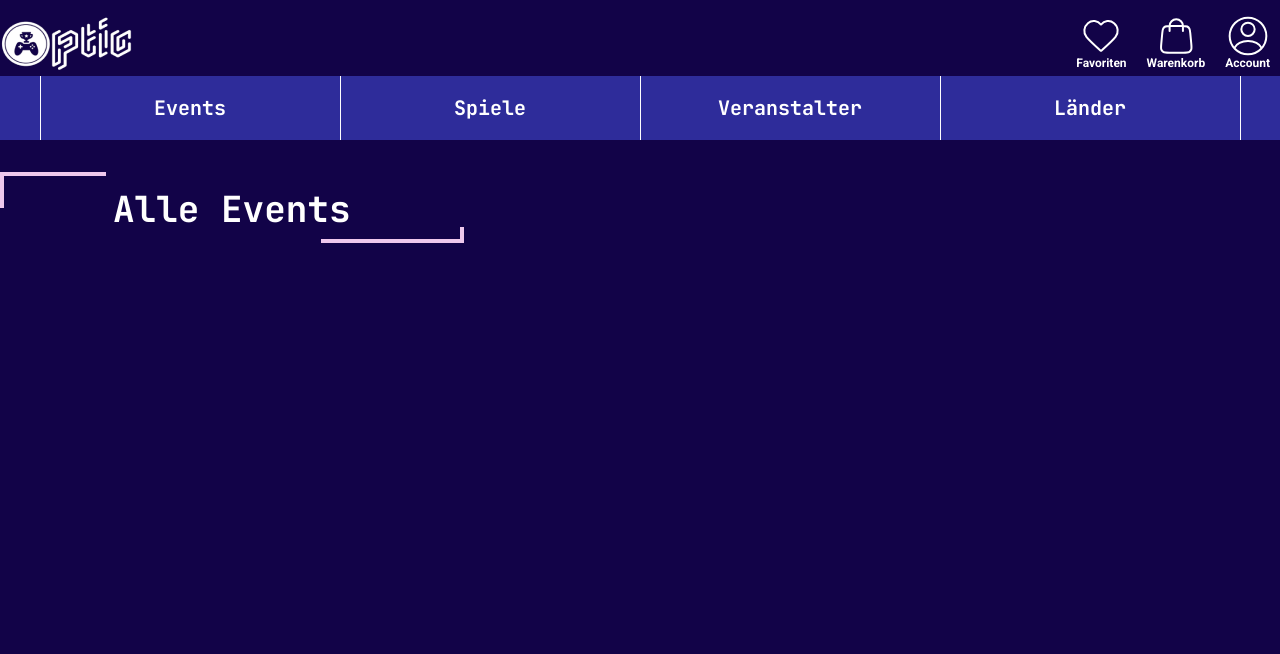
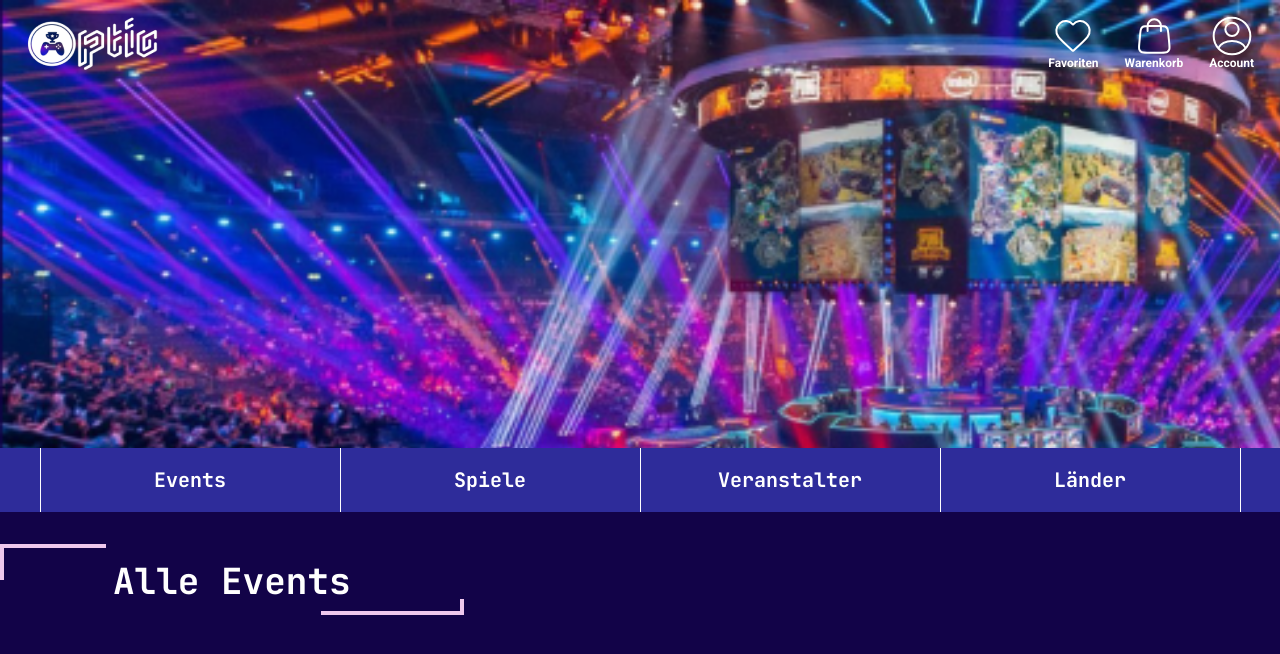
Before and after one commit to kpertek/frontend-optic, a React (Create React App) app: page / in a window 1280 px wide. Shown: the top 654 px of the page. Built offline with nearby package versions, Linux system fonts and the light colour scheme.

Commit message:
Hintergrundbild bei NavIconGroup hinzugefügt. NavIconGroup.css angepasst

```diff
--- a/src/Components/Stationary/Navigation/NavIconGroup.css
+++ b/src/Components/Stationary/Navigation/NavIconGroup.css
@@ -4,7 +4,20 @@
 .navIconGroup {
     display: flex;
     justify-content: space-between;
+    background-image: url("./assets/image esport.png");
+    background-repeat: no-repeat;
+    background-size: 1920px;
+    height: 448px;
+}
+
+.navIconGroup a {
     margin-top: 16px;
+    margin-left: 26px;
+}
+
+.icons {
+    margin-top: 16px;
+    margin-right: 13px;
 }
 
 .navIconGroup div {
@@ -15,7 +28,7 @@
     display: flex;
     align-items: center;
     flex-direction: column;
-    padding: 0px 10px;
+    padding: 0px 13px;
 }
 
 .navIconGroupItem img {
--- a/src/Components/Stationary/Navigation/NavIconGroup.js
+++ b/src/Components/Stationary/Navigation/NavIconGroup.js
@@ -9,7 +9,7 @@ export default function NavIconGroup(props) {
   return (
       <nav className="navIconGroup">
           <Link to="/"><img src={logo}/></Link>
-          <div>
+          <div className="icons">
               <div className="navIconGroupItem">
                   <img src={Herz}></img>
                   <p>Favoriten</p>
```
Also changed, not shown: src/Components/Stationary/Navigation/assets/image esport.png (renamed from src/Components/Stationary/Pages/assets/image esport.png).
